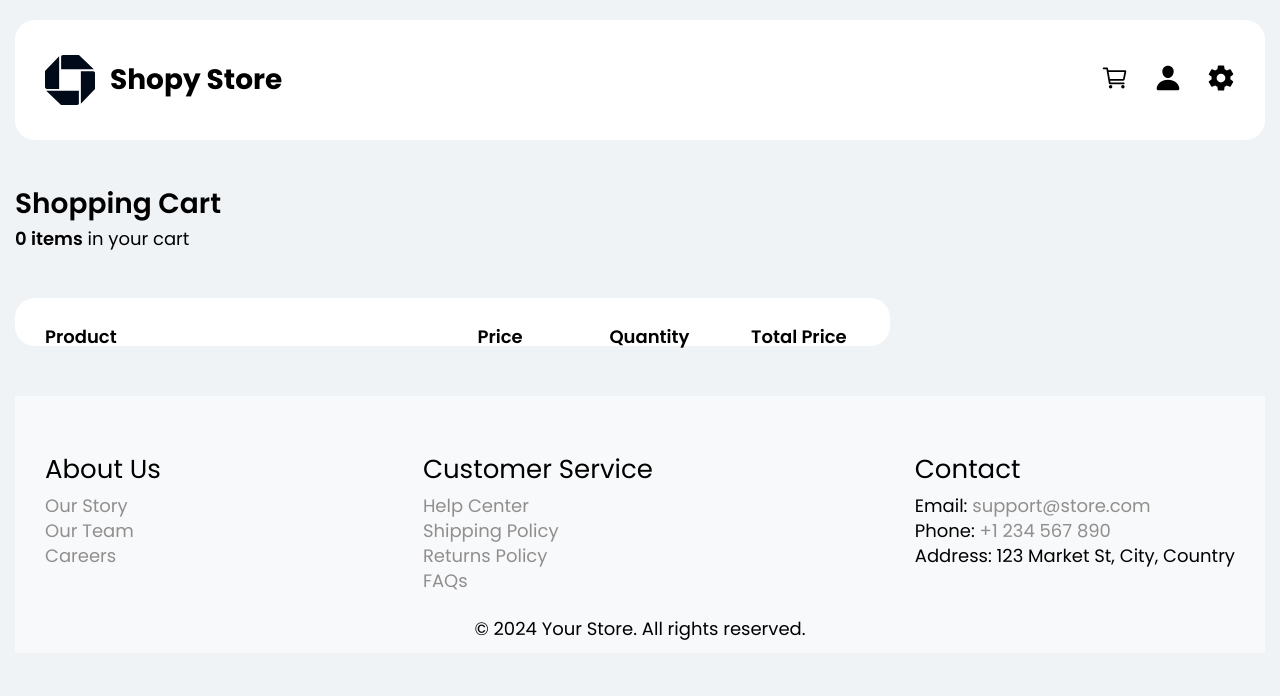
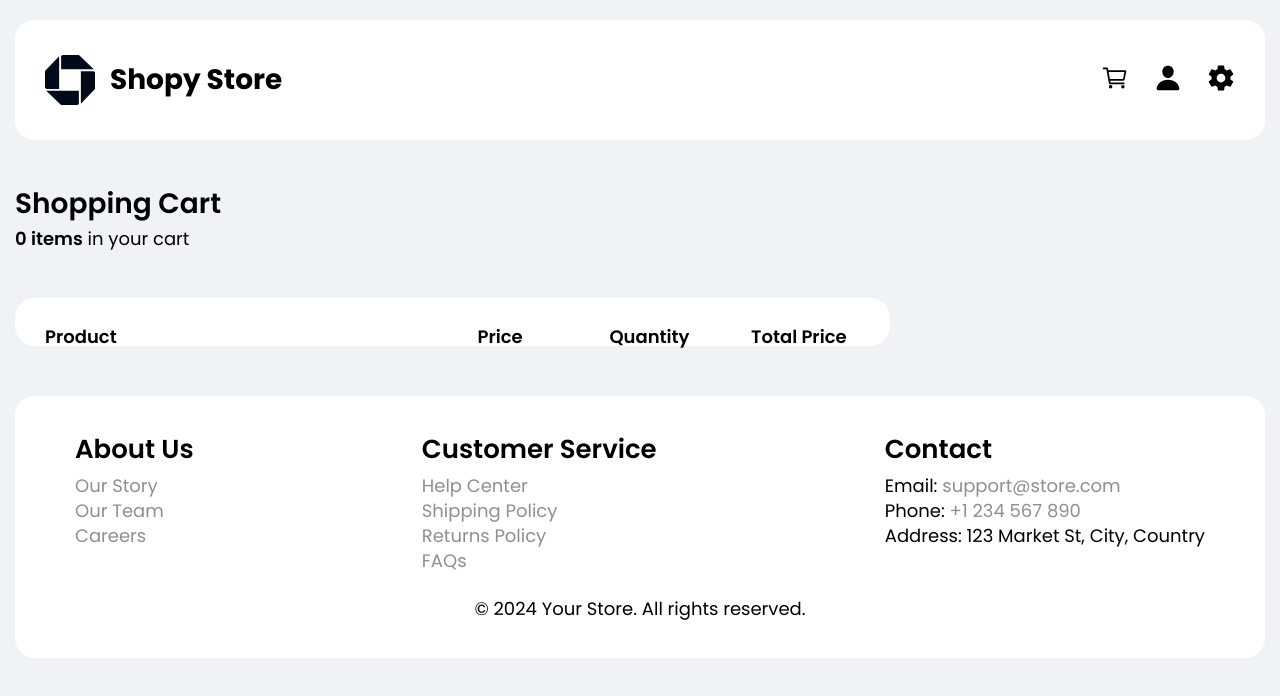
Before and after one commit to geletsky/product-catalog, a React (Vite) app: page /cart in a window 1280 px wide. Shown: the top 696 px of the page. Built offline with nearby package versions, Linux system fonts and the light colour scheme.

Commit message:
Update UI styles of Footer

```diff
--- a/src/components/layout/footer/Footer.module.scss
+++ b/src/components/layout/footer/Footer.module.scss
@@ -1,11 +1,11 @@
 footer {
-  padding: 30px 0px 0px 0px;
+  margin: 50px 0px 0px 0px;
+  padding: 40px 60px;
 
-  background-color: #f8f9fa;
+  border-radius: 20px;
+	background-color: #fff;
 
   .footer {
-		padding: 30px;
-
     display: flex;
     justify-content: space-between;
   }
@@ -16,6 +16,7 @@ footer {
 			margin: 0px 0px 15px 0px;
 
       font-size: 26px;
+      font-weight: 600;
     }
 
     ul {
@@ -31,7 +32,7 @@ footer {
   }
 
   .footerBottom {
-		padding: 0px 0px 15px 0px;
+    margin: 30px 0px 0px 0px;
     text-align: center;
   }
 }
--- a/src/components/layout/footer/Footer.tsx
+++ b/src/components/layout/footer/Footer.tsx
@@ -1,4 +1,5 @@
 import { FC } from 'react'
+import { Link } from 'react-router-dom'
 
 import styles from './Footer.module.scss'
 
@@ -10,13 +11,13 @@ export const Footer: FC = () => {
 					<h4>About Us</h4>
 					<ul>
 						<li>
-							<a href='/about'>Our Story</a>
+							<Link to='/about'>Our Story</Link>
 						</li>
 						<li>
-							<a href='/team'>Our Team</a>
+							<Link to='/team'>Our Team</Link>
 						</li>
 						<li>
-							<a href='/careers'>Careers</a>
+							<Link to='/careers'>Careers</Link>
 						</li>
 					</ul>
 				</div>
@@ -24,16 +25,16 @@ export const Footer: FC = () => {
 					<h4>Customer Service</h4>
 					<ul>
 						<li>
-							<a href='/help'>Help Center</a>
+							<Link to='/help'>Help Center</Link>
 						</li>
 						<li>
-							<a href='/shipping'>Shipping Policy</a>
+							<Link to='/shipping'>Shipping Policy</Link>
 						</li>
 						<li>
-							<a href='/returns'>Returns Policy</a>
+							<Link to='/returns'>Returns Policy</Link>
 						</li>
 						<li>
-							<a href='/faq'>FAQs</a>
+							<Link to='/faq'>FAQs</Link>
 						</li>
 					</ul>
 				</div>
@@ -50,6 +51,7 @@ export const Footer: FC = () => {
 					</ul>
 				</div>
 			</div>
+
 			<div className={styles.footerBottom}>
 				<p>&copy; 2024 Your Store. All rights reserved.</p>
 			</div>
```
